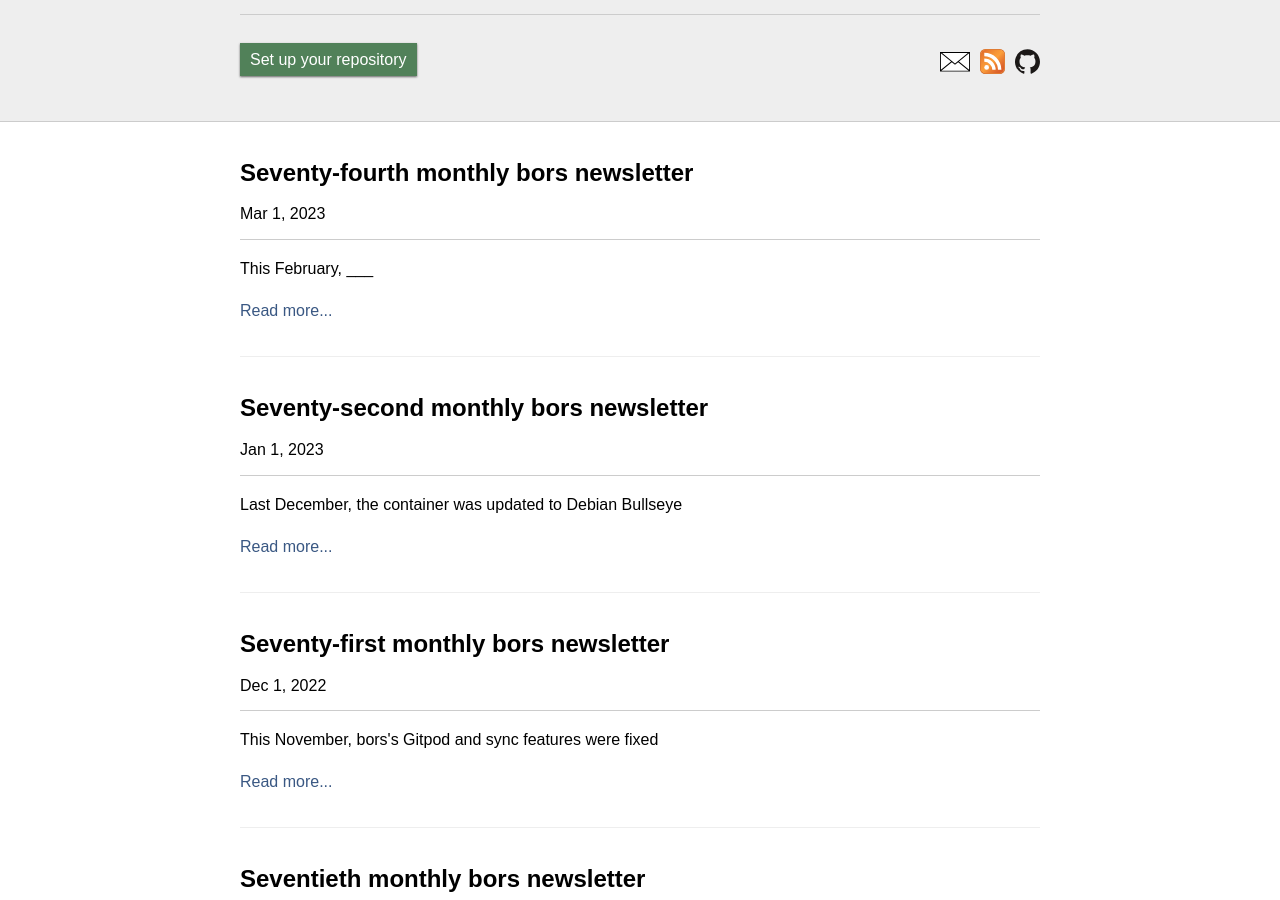
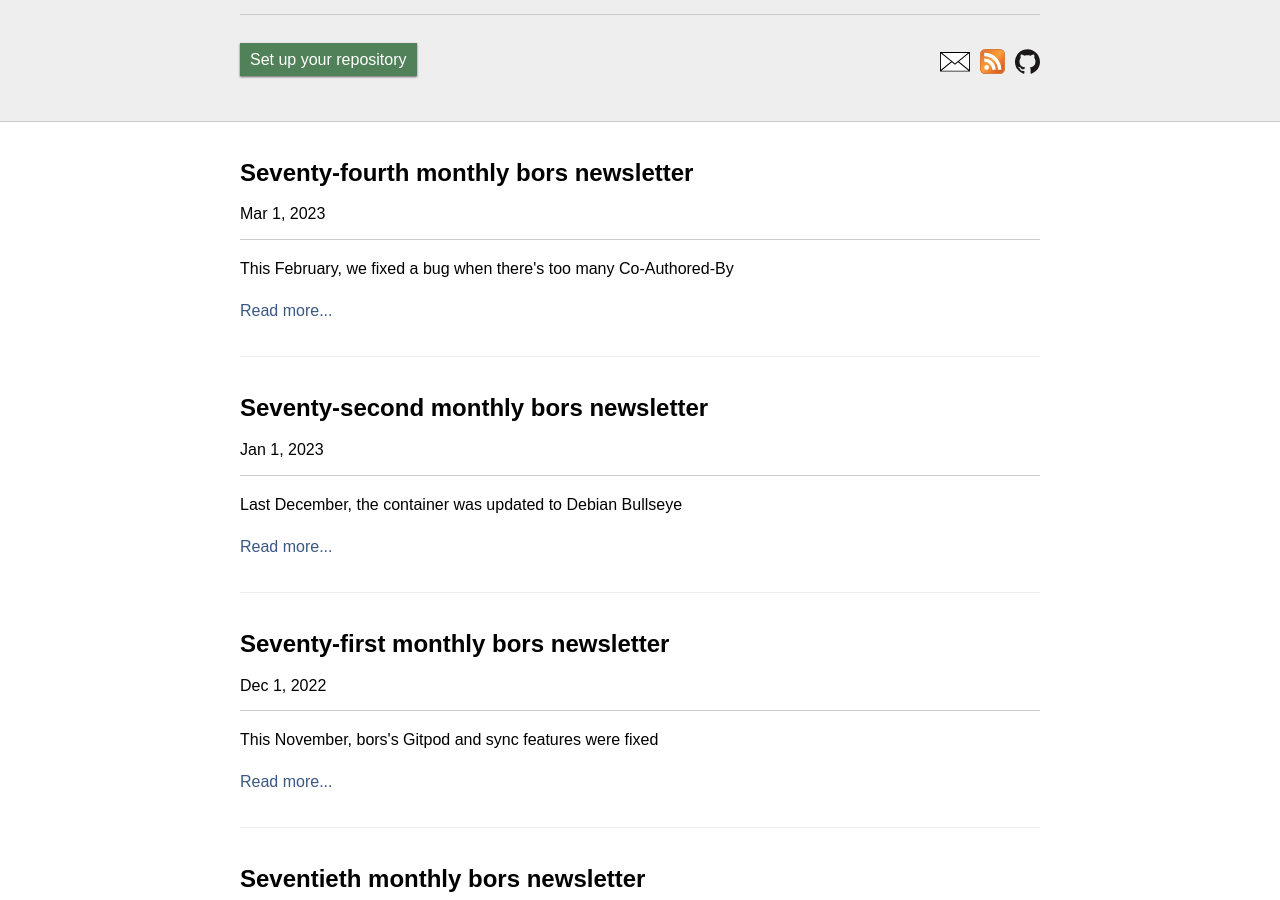
Before and after one commit to bors-ng/bors-ng.github.io, a Jekyll site: the page built from index.html, in a window 1280 px wide and 900 px high, scrolled down 1015 px. Built offline with Jekyll 4.4.1, drawn with Linux system fonts in a browser that asks for light colours; the list of posts is cut into pages by our own code.

Commit message:
Add summary

```diff
--- a/_posts/2023-03-01-tmib-74.md
+++ b/_posts/2023-03-01-tmib-74.md
@@ -2,7 +2,7 @@
 layout:     post
 title:      Seventy-fourth monthly bors newsletter
 date:       2023-03-01 00:00:00
-summary:    This February, ___
+summary:    This February, we fixed a bug when there's too many Co-Authored-By
 categories: newsletter
 ---
 
@@ -23,6 +23,7 @@ If you find a mistake, pull requests or issue reports are appreciated!
 * tanguy-platsec [migrated](https://github.com/bors-ng/bors-ng/pull/1608) bors-ng's CI commit off GitHub Actions' deprecated folding system
 * notriddle [fixed](https://github.com/bors-ng/bors-ng/pull/1595) pagination when generating the list of co-authors
 
+
 ### New Contributors
 
 * [Thanabodee Charoenpiriyakij (@wingyplus)](https://github.com/wingyplus)
```
